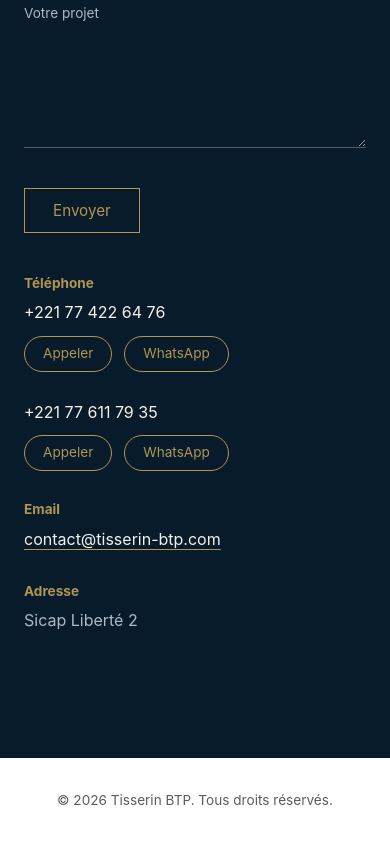
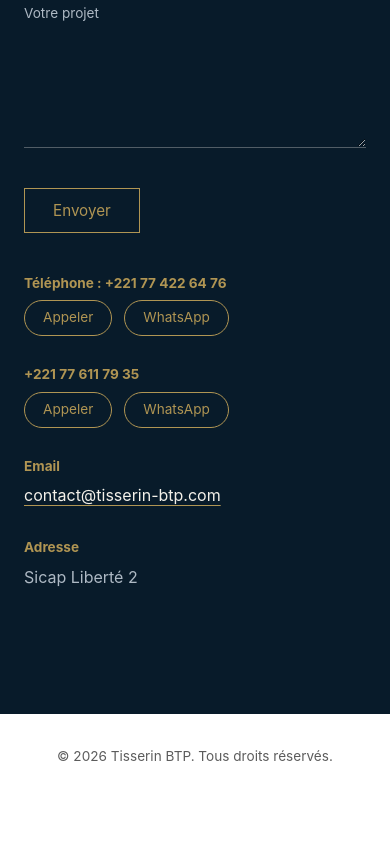
Before and after one commit to mametopbasse/TISSERIN-BTP, a plain HTML site: page index.html in a window 390 px wide. Shown: the part 6081-6925 px from the top of the page. After the commit the page ends 6881 px from the top, so only its background shows below. Drawn offline with Linux system fonts and the light colour scheme.

Commit message:
la responsivite correction 3

```diff
--- a/css/style.css
+++ b/css/style.css
@@ -536,12 +536,6 @@ section.contact h2 {
   color: var(--color-gold);
 }
 
-.contact-phone-number {
-  color: #F4F1EA;
-  font-size: 1rem;
-  margin-bottom: 10px;
-}
-
 .contact-phone-actions {
   display: flex;
   gap: 12px;
@@ -1066,11 +1060,4 @@ a[href*="su=Nouveau%20projet"] {
     max-width: 100%;
     justify-content: center;
   }
-
-  /* Filet de sécurité : garantit l'affichage des numéros quoi qu'il arrive */
-  .contact-phone-number {
-    color: #F4F1EA !important;
-    display: block !important;
-    opacity: 1 !important;
-  }
 }
--- a/index.html
+++ b/index.html
@@ -317,8 +317,7 @@
           <div class="contact-infos">
             <!-- Remplace ces numéros/email par les vôtres s'ils changent un jour -->
             <div class="contact-info-block">
-              <strong>Téléphone</strong>
-              <p class="contact-phone-number">+221 77 422 64 76</p>
+              <strong>Téléphone : +221 77 422 64 76</strong>
               <div class="contact-phone-actions">
                 <a href="tel:+221774226476" class="contact-action-link">Appeler</a>
                 <a href="https://wa.me/221774226476" class="contact-action-link" target="_blank" rel="noopener">WhatsApp</a>
@@ -326,7 +325,7 @@
             </div>
 
             <div class="contact-info-block">
-              <p class="contact-phone-number">+221 77 611 79 35</p>
+              <strong>+221 77 611 79 35</strong>
               <div class="contact-phone-actions">
                 <a href="tel:+221776117935" class="contact-action-link">Appeler</a>
                 <a href="https://wa.me/221776117935" class="contact-action-link" target="_blank" rel="noopener">WhatsApp</a>
```
